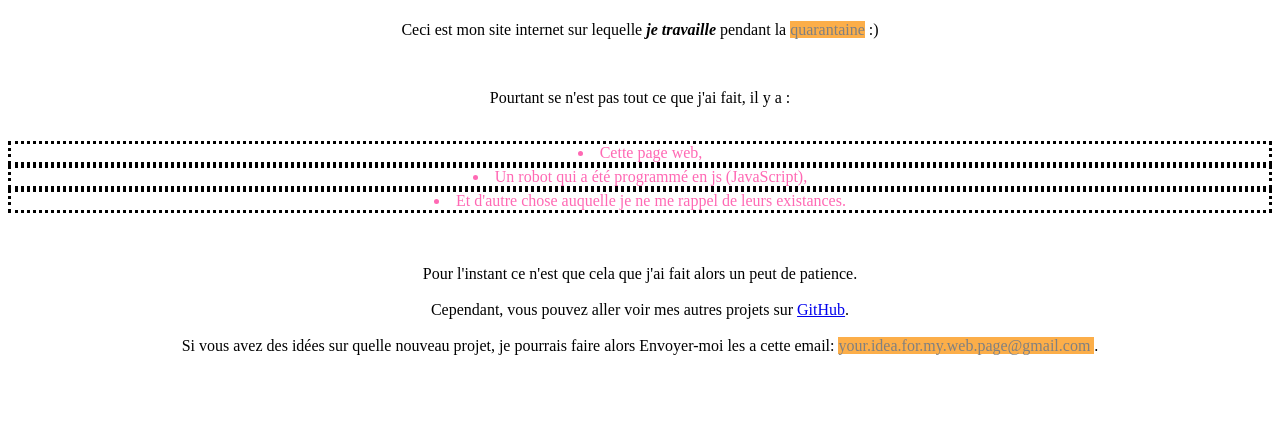
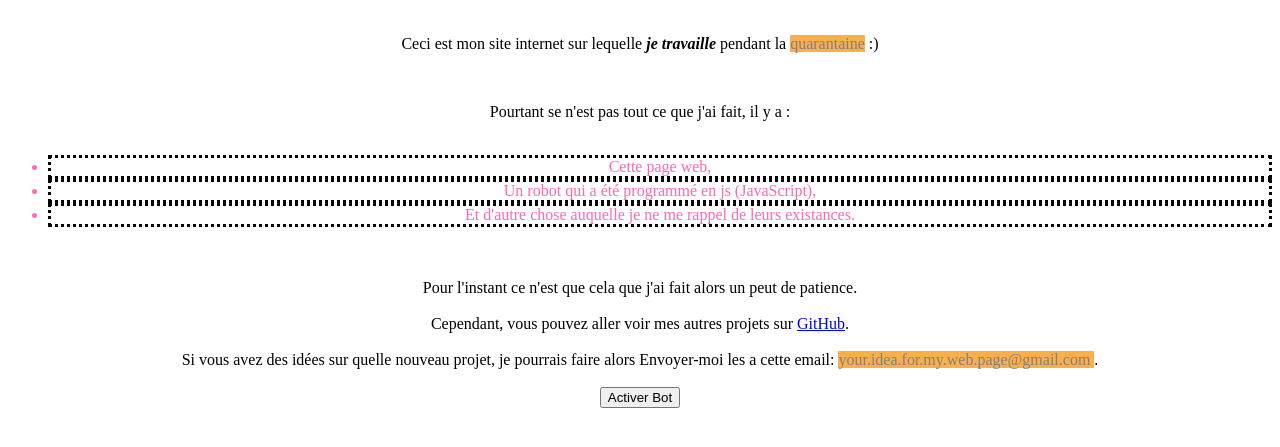
Before and after one commit to NicNeko/WebSite, a plain HTML site: page WebSite/Index.html in a window 1280 px wide. Shown: the part 79-526 px from the top of the page. Drawn offline with Linux system fonts and the light colour scheme.

Commit message:
Add files via upload

```diff
--- a/WebSite/Index.html
+++ b/WebSite/Index.html
@@ -1,3 +1,4 @@
+<!DOCTYPE html>
 <html lang="en">
 <head>
     <meta charset="UTF-8">
@@ -14,11 +15,11 @@
 <p>Pourtant se n'est pas tout ce que j'ai fait, il y a :
 <br>
 <br>
-
+<ul>
     <li>Cette page web,</li>
     <li>Un robot qui a été programmé en js (JavaScript),</li>
     <li>Et d'autre chose auquelle je ne me rappel de leurs existances.</li>
-</p>
+</ul>
 <br>
 <br>
 Pour l'instant ce n'est que cela que j'ai fait alors un peut de patience.
@@ -26,7 +27,8 @@ Pour l'instant ce n'est que cela que j'ai fait alors un peut de patience.
 Cependant, vous pouvez aller voir mes autres projets sur <a href="https://github.com/NicNeko/WebSite">GitHub</a>.
 <br><br>
 Si vous avez des idées sur quelle nouveau projet, je pourrais faire alors Envoyer-moi les a cette email: <mark> your.idea.for.my.web.page@gmail.com </mark>.
-
+<br><br>
+<input type="submit" value="Activer Bot"/>
 
 
 
```
